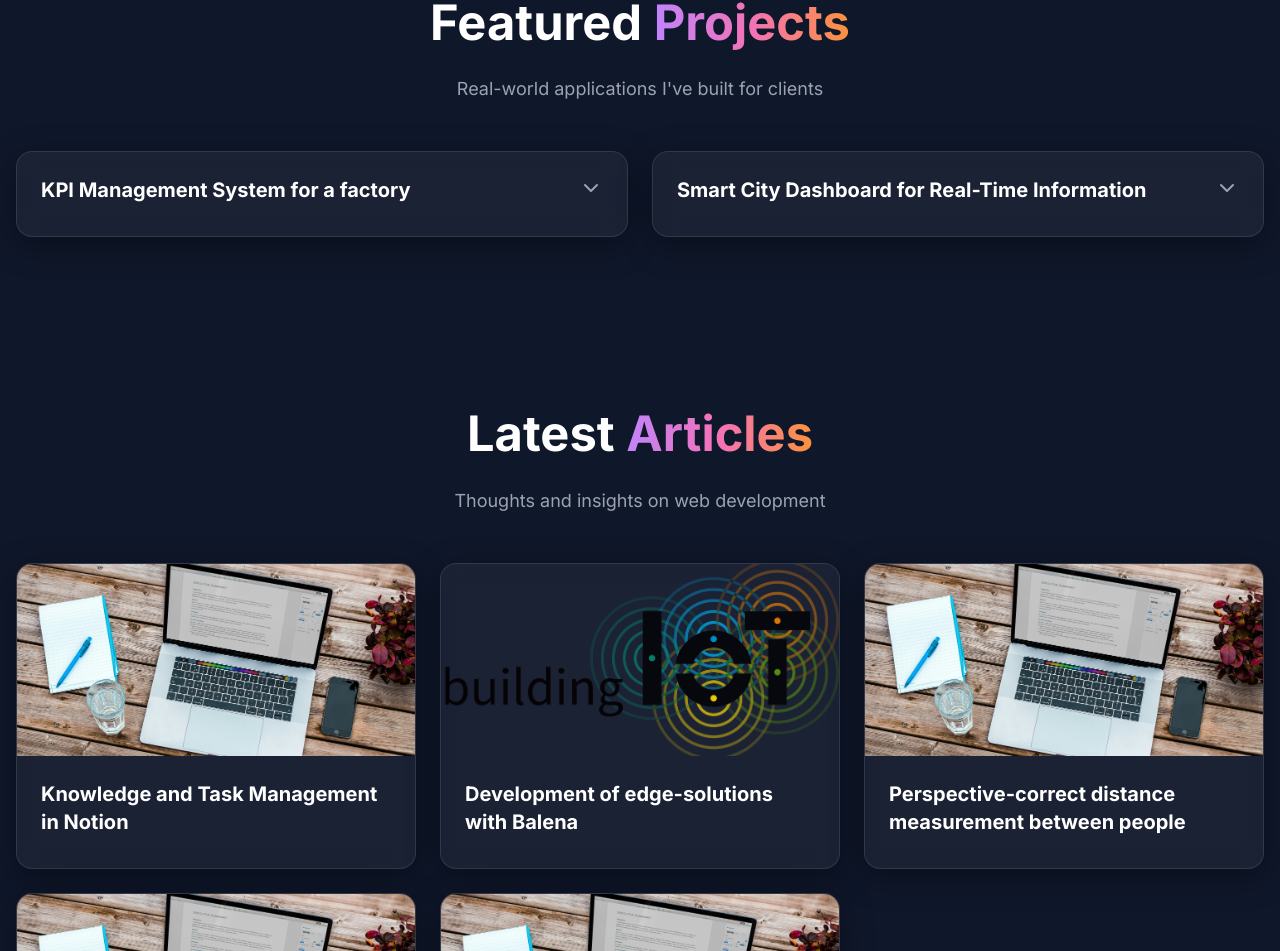
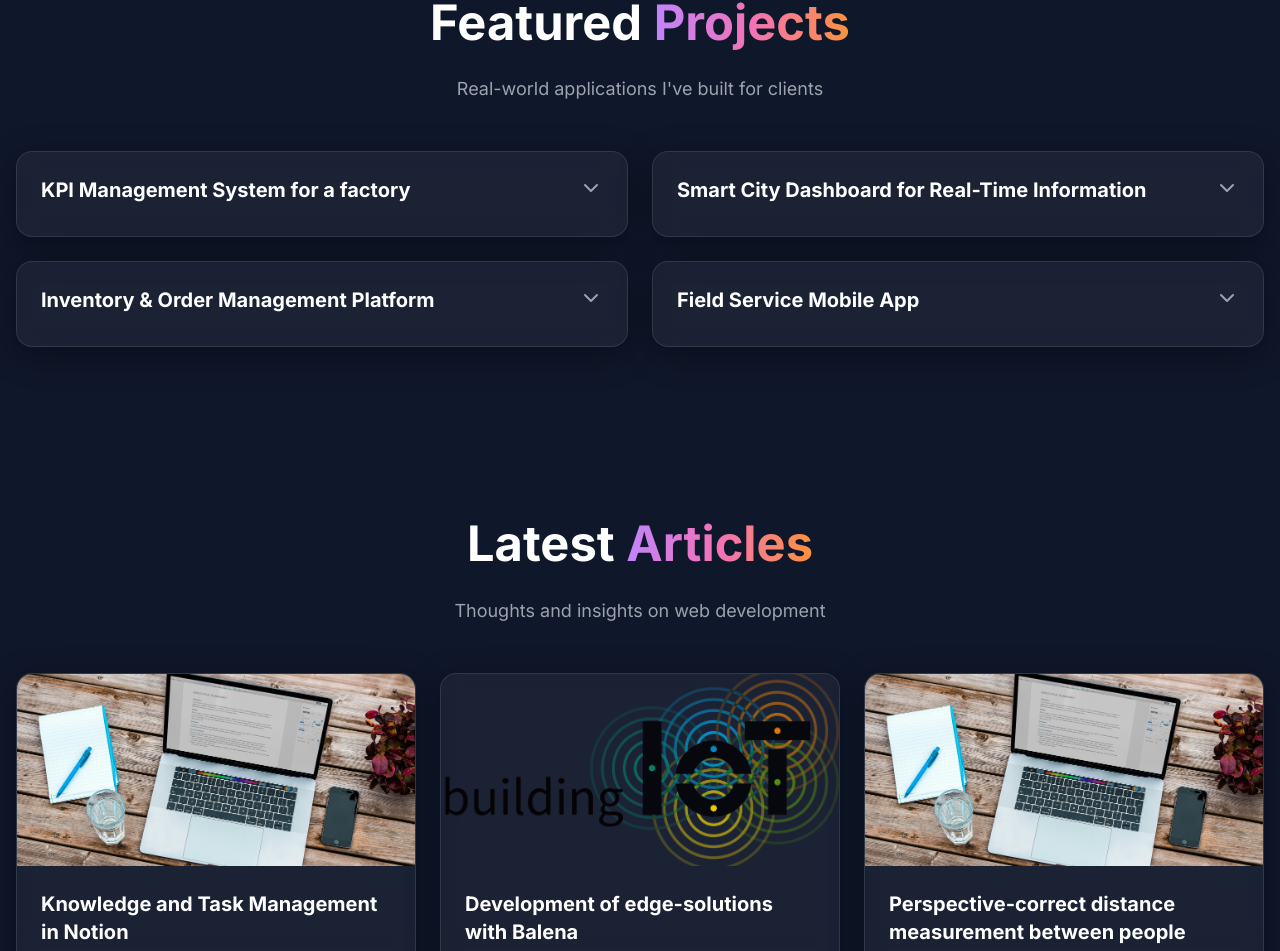
Before and after one commit to MichelEhmen/personal-website, a Next.js app: page / in a window 1280 px wide. Shown: the part 1647-2598 px from the top of the page. Built offline with nearby package versions, Linux system fonts and the light colour scheme.

Commit message:
ENH-20: feat(projects): add example projects and fix card height coupling
Use two independent flex columns on desktop instead of a shared grid
to prevent row-height coupling when cards expand. Mobile keeps a
single-column layout with natural order.

```diff
--- a/src/sections/projects/components/Projects.tsx
+++ b/src/sections/projects/components/Projects.tsx
@@ -28,6 +28,22 @@ const Projects = () => {
       ],
       fromDate: new Date(),
       toDate: new Date()
+    },
+    {
+      title: 'Inventory & Order Management Platform',
+      description:
+        'Built a full-stack inventory and order management system for a retail client, replacing manual spreadsheet workflows. Features real-time stock tracking, automated reorder alerts, supplier management, and a reporting dashboard with exportable PDF/CSV reports.',
+      technologies: ['Next.js', 'TypeScript', 'Prisma', 'Postgres', 'Docker'],
+      fromDate: new Date(),
+      toDate: new Date()
+    },
+    {
+      title: 'Field Service Mobile App',
+      description:
+        'Developed a cross-platform mobile application for field service technicians, enabling offline-capable job management, digital checklists, and photo documentation. Synchronized with a central backend once connectivity is restored.',
+      technologies: ['React Native', 'TypeScript', 'SQLite', 'Node.js', 'AWS'],
+      fromDate: new Date(),
+      toDate: new Date()
     }
   ]
 
@@ -52,10 +68,36 @@ const Projects = () => {
           </p>
         </motion.div>
 
-        <div className="grid grid-cols-1 gap-6 md:grid-cols-2">
+        {/* Mobile: single column */}
+        <div className="flex flex-col gap-6 md:hidden">
           {projects.map((project, index) => (
             <ProjectCard key={project.title} project={project} index={index} />
           ))}
+        </div>
+        {/* Desktop: two independent columns — no shared row heights */}
+        <div className="hidden gap-6 md:flex">
+          <div className="flex flex-1 flex-col gap-6">
+            {projects
+              .filter((_, i) => i % 2 === 0)
+              .map((project, index) => (
+                <ProjectCard
+                  key={project.title}
+                  project={project}
+                  index={index * 2}
+                />
+              ))}
+          </div>
+          <div className="flex flex-1 flex-col gap-6">
+            {projects
+              .filter((_, i) => i % 2 !== 0)
+              .map((project, index) => (
+                <ProjectCard
+                  key={project.title}
+                  project={project}
+                  index={index * 2 + 1}
+                />
+              ))}
+          </div>
         </div>
       </div>
     </section>
```
